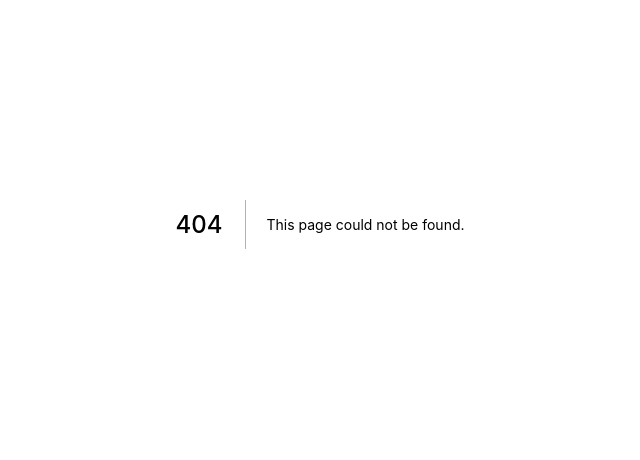
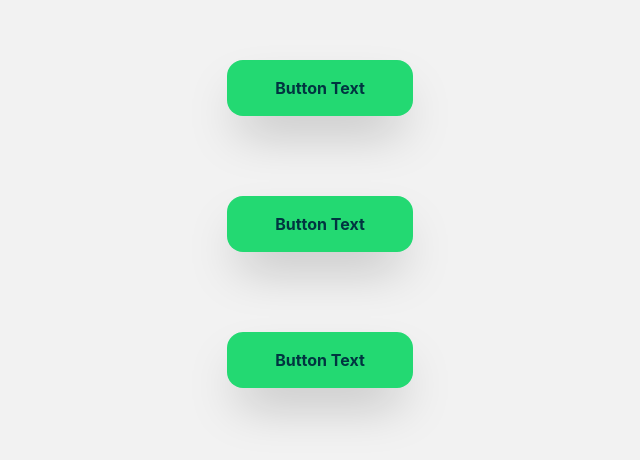
Before and after one commit to Teekola/next-react-components, a Next.js app: page /buttons in a window 1280 px wide. Before the commit this address had no page. Shown: the part 176-636 px from the top of the page, without its empty margins (320-960 px from the left). Built offline with nearby package versions, Linux system fonts and the light colour scheme.

Commit message:
added basic cta button

```diff
--- /dev/null
+++ b/components/buttons/button.jsx
@@ -0,0 +1,41 @@
+import styled from "styled-components";
+import { motion } from "framer-motion";
+
+const StyledButton = styled(motion.button)`
+    --background: ${({ theme }) => theme.colors.cta};
+    --backgroundHover: ${({ theme }) => theme.colors.ctaHover};
+    --text: ${({ theme }) => theme.colors.ctaText};
+    --textHover: ${({ theme }) => theme.colors.ctaTextHover};
+    --shadow: ${({ theme }) => theme.shadows.default};
+
+    padding: 1em 3em;
+    border-radius: 1em;
+    background: var(--background);
+    color: var(--text);
+    font-weight: bold;
+    box-shadow: var(--shadow);
+
+    :focus:not(:focus-visible) {
+        outline: none;
+    }
+
+    :hover {
+        background: var(--backgroundHover);
+        color: var(--textHover);
+    }
+`
+
+export default function Button({ children }) {
+    const buttonVariants = {
+        tap: {
+            scale: .9,
+            transition: { type: "spring", duration: .1, ease: "easeInOut" }
+        },
+    }
+
+    return (
+        <StyledButton whileHover="hover" whileTap="tap" variants={buttonVariants}>
+            {children}
+        </StyledButton>
+    )
+}
--- a/pages/_document.jsx
+++ b/pages/_document.jsx
@@ -1,17 +1,11 @@
 import Document, { Head, Html, Main, NextScript } from 'next/document';
 import { ServerStyleSheet } from 'styled-components';
-
-export const siteTitle = 'Next JS React Component Library';
 
 export default class MyDocument extends Document {
 	render() {
 		return (
 			<Html lang="en">
 				<Head>
-					<link rel="icon" href="/favicon.ico" />
-					<title>{siteTitle}</title>
-					<meta name="description" content="Components for Next JS projects." />
-					<meta name="og:title" content={siteTitle} />
 				</Head>
 				<body>
 					<Main />
--- /dev/null
+++ b/pages/buttons.jsx
@@ -0,0 +1,22 @@
+import Button from "../components/buttons/button";
+import styled from "styled-components";
+
+const StyledPage = styled.div`
+    background: ${({ theme }) => theme.colors.background};
+    height: 100vh;
+    display: flex;
+    flex-direction: column;
+    gap: 5rem;
+    justify-content: center;
+    align-items: center;
+`
+
+export default function ButtonsDemo() {
+    return (
+        <StyledPage>
+            <Button>Button Text</Button>
+            <Button>Button Text</Button>
+            <Button>Button Text</Button>
+        </StyledPage>
+    )
+}
--- a/pages/index.jsx
+++ b/pages/index.jsx
@@ -17,6 +17,7 @@ export default function Home() {
 				<ul>
 					<Link href="/navbar"><a>Navbar</a></Link>
 					<Link href="/animateInView"><a>Animate In View</a></Link>
+					<Link href="/buttons"><a>Buttons</a></Link>
 				</ul>
 			</StyledHome>
 		</Layout>
--- a/styles/theme.js
+++ b/styles/theme.js
@@ -1,6 +1,19 @@
 export const theme = {
     colors: {
-        text: '#345',
-        background: "#efefef"
+        text: '#F2F2F2',
+        background: "#F2F2F2",
+        primary: "#2DA679",
+        secondary: "#013440",
+        accent1: "#23D972",
+        accent2: "#DDF2CE",
+        light: "#F2F2F2",
+        cta: '#23D972',
+        ctaText: '#013440',
+        ctaHover: '#2ab064',
+        ctaTextHover: '#013440'
     },
+
+    shadows: {
+        default: "rgba(0, 0, 0, 0.25) 0px 25px 50px -12px"
+    }
 }
```
Also changed, not shown: components/layout/layout.jsx (+15 -5 lines).
